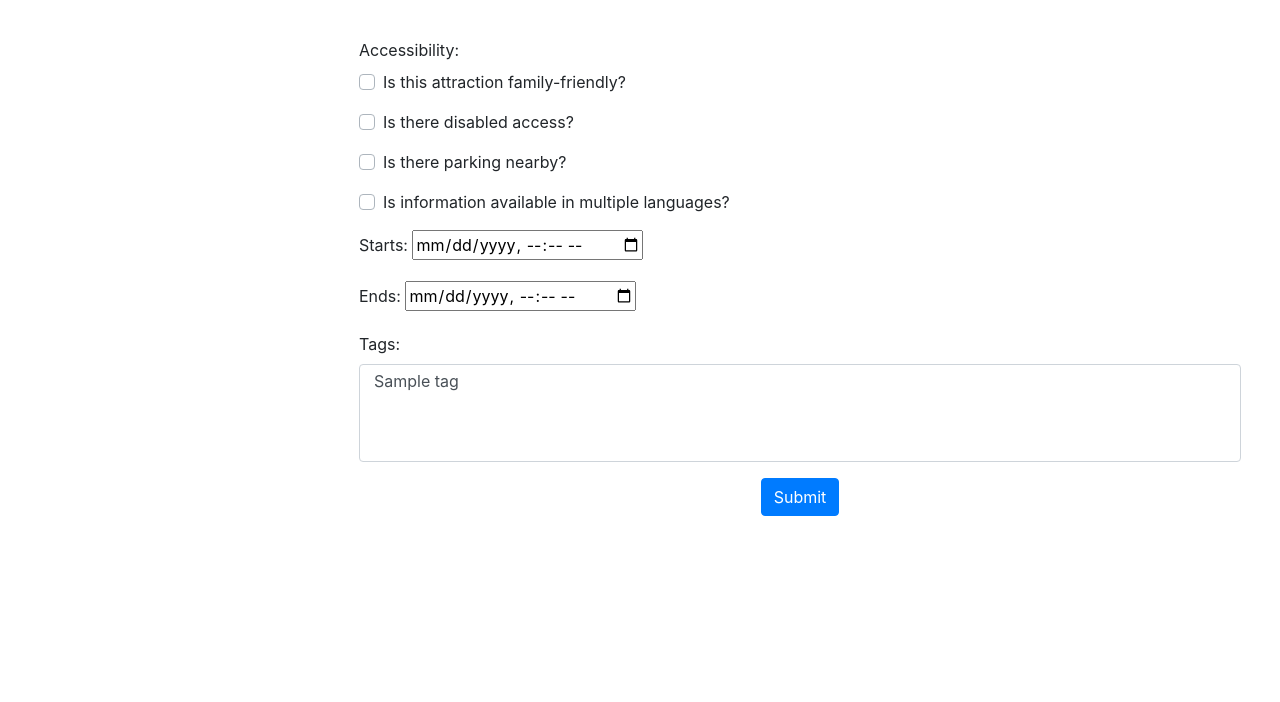
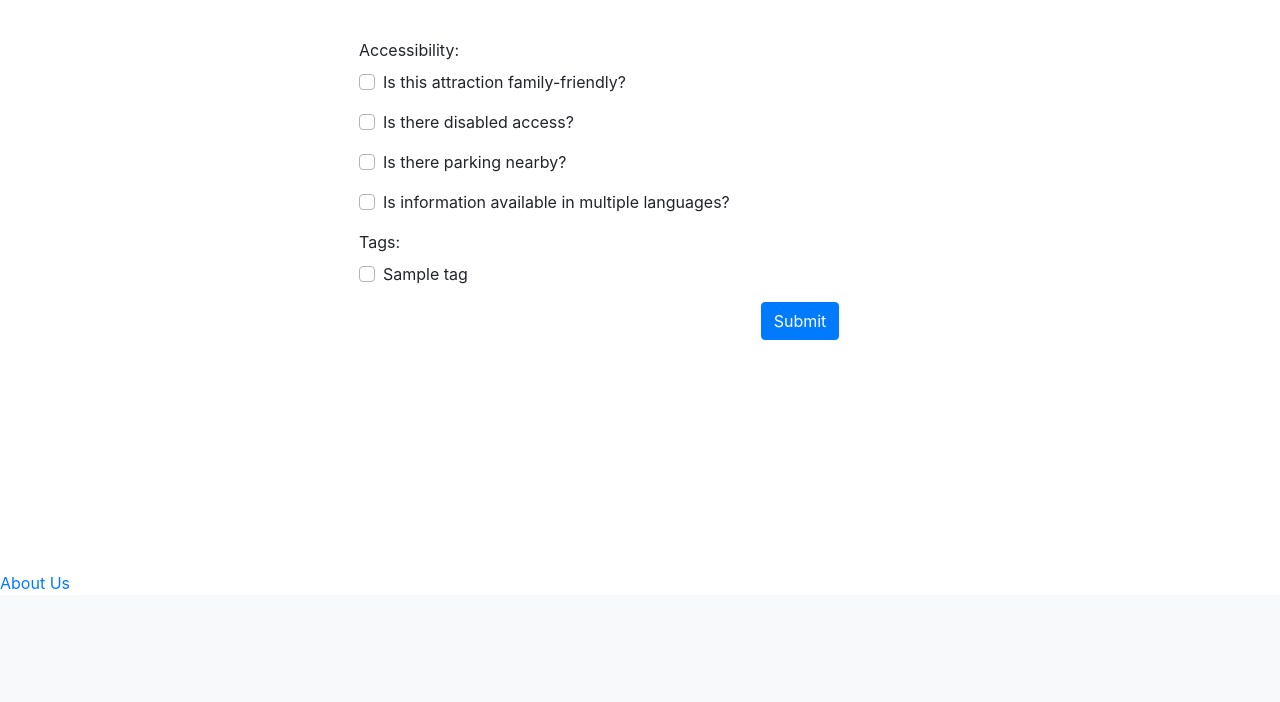
Before and after one commit to RuaridhSWilson/GlasGo, a Django app: page /glasgo/add/ in a window 1280 px wide. Shown: the part 771-1473 px from the top of the page. After the commit the page ends 1360 px from the top, so only its background shows below. Run offline with Django 3.2, Linux system fonts and the light colour scheme; a user stored in the database is signed in; tables that the repository leaves empty hold one stand-in row (values such as "Sample post"); grey boxes marked "Sample" are stand-in pictures; some libraries are stand-ins or nearby versions.

Commit message:
Changed tags field on Add Attraction page to checkboxes

```diff
--- a/glasgo_project/glasgo/forms.py
+++ b/glasgo_project/glasgo/forms.py
@@ -32,6 +32,8 @@ class AttractionForm(forms.ModelForm):
 
     tags = forms.MultipleChoiceField(
         choices=[(tag.id, tag.name) for tag in Tag.objects.all()],
+        widget=forms.CheckboxSelectMultiple,
+        label="Tags",
     )
 
     class Meta:
--- a/glasgo_project/templates/glasgo/add_attraction.html
+++ b/glasgo_project/templates/glasgo/add_attraction.html
@@ -102,24 +102,22 @@
         </div>
 
         <!-- TODO: Make these date pickers bootstrappy -->
-        <div class="form-group">
-            {{ form.starts.label_tag }}
-            {% render_field form.starts type="datetime-local" %}
-        </div>
-        <div class="form-group">
-            {{ form.ends.label_tag }}
-            {% render_field form.ends type="datetime-local" %}
-        </div>
+
 
         <div class="form-group">
-            <label for="tags">Tags:</label>
-            <select class="custom-select" id="tags" name="tags" multiple required>
-                {% for tag in form.tags.field.choices %}
-                    {% if tag.1 != "Free" and tag.1 != "Cheap" and tag.1 != "Moderate" and tag.1 != "Expensive" and tag.1 != "Family-friendly" and tag.1 != "Disabled Access" and tag.1 != "Parking" and tag.1 != "Multi-language" %}
-                        <option value={{ tag.0 }}>{{ tag.1 }}</option>
-                    {% endif %}
-                {% endfor %}
-            </select>
+            {{ form.tags.label_tag }}
+            {% for tag in form.tags.field.choices %}
+                {% if tag.1 != "Free" and tag.1 != "Cheap" and tag.1 != "Moderate" and tag.1 != "Expensive" and tag.1 != "Family-friendly" and tag.1 != "Disabled Access" and tag.1 != "Parking" and tag.1 != "Multi-language" %}
+                    <div class="custom-control custom-checkbox">
+                        <input type="checkbox" class="custom-control-input" name="tags" value="{{ tag.0 }}" id="{{ tag.0 }}">
+                        <label class="custom-control-label" for="{{ tag.0 }}">
+                            {{ tag.1 }}
+                        </label>
+                    </div>
+                {% endif %}
+            {% endfor %}
+
+
         </div>
 
         <div class="text-center">
```
